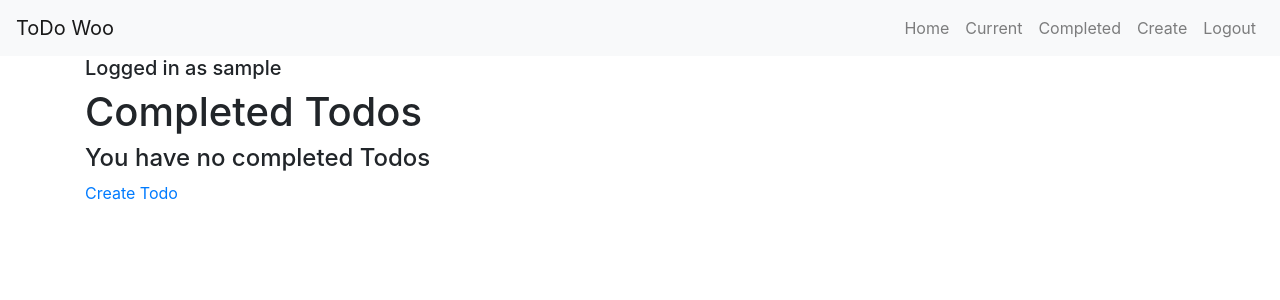
After one commit to hebs87/django_todo, a Django app: page /completed/ in a window 1280 px wide. The commit adds this page. Shown: the top 300 px of the page. Run offline with Django 3.2, Linux system fonts and the light colour scheme; the visitor is signed in with stand-in values (Sample User, id 1); data that the repository does not hold is empty; some libraries are stand-ins or nearby versions.

Commit message:
Added functionality to display completed todo items

```diff
--- a/django_todo/urls.py
+++ b/django_todo/urls.py
@@ -28,6 +28,7 @@ urlpatterns = [
     # To-Do
     path('', todo_views.home, name='home'),
     path('current/', todo_views.currenttodos, name='currenttodos'),
+    path('completed/', todo_views.completedtodos, name='completedtodos'),
     path('create/', todo_views.createtodo, name='createtodo'),
     path('edit/<int:todo_id>', todo_views.edittodo, name='edittodo'),
     path('complete/<int:todo_id>', todo_views.completetodo, name='completetodo'),
--- a/templates/base.html
+++ b/templates/base.html
@@ -28,6 +28,9 @@
                     {% if user.is_authenticated %}
                         <li class="nav-item">
                             <a class="nav-link" href="{% url 'currenttodos' %}">Current</a>
+                        </li>
+                        <li class="nav-item">
+                            <a class="nav-link" href="{% url 'completedtodos' %}">Completed</a>
                         </li>
                         <li class="nav-item">
                             <a class="nav-link" href="{% url 'createtodo' %}">Create</a>
--- /dev/null
+++ b/todo/templates/completed.html
@@ -0,0 +1,26 @@
+{% extends 'base.html' %}
+{% block title %} | Completed Todos{% endblock %}
+{% block content %}
+
+    <h1>Completed Todos</h1>
+
+    {% if all_todos %}
+        <ul>
+            {% for todo in all_todos %}
+                <a href="{% url 'edittodo' todo.id %}">
+                    <li>
+                        {% if todo.important %}<strong>{% endif %}
+                        {{ todo.title }}
+                        {% if todo.important %}</strong>{% endif %}
+                        {% if todo.memo %} - {{ todo.memo }}{% endif %}
+                        - {{ todo.date_completed | date:'j M Y H:i' }}
+                    </li>
+                </a>
+            {% endfor %}
+        </ul>
+    {% else %}
+        <h4>You have no completed Todos</h4>
+    {% endif %}
+    <a href="{% url 'createtodo' %}">Create Todo</a>
+
+{% endblock %}
--- a/todo/templates/view.html
+++ b/todo/templates/view.html
@@ -28,5 +28,4 @@
         {% csrf_token %}
     </form>
 
-
 {% endblock %}
--- a/todo/views.py
+++ b/todo/views.py
@@ -30,6 +30,27 @@ def currenttodos(request):
     }
 
     return render(request, "currenttodos.html", context)
+
+
+@login_required(login_url='loginuser')
+def completedtodos(request):
+    """
+    A view to render the completedtodos.html page and
+    display all completed to-do items for a particular user
+    """
+    # Filter open items for the user that is logged in
+    # Order by date_completed - newest first
+    all_todos = Todo.objects\
+        .filter(
+            user=request.user,
+            date_completed__isnull=False)\
+        .order_by('-date_completed')
+
+    context = {
+        'all_todos': all_todos
+    }
+
+    return render(request, "completed.html", context)
 
 
 @login_required(login_url='loginuser')
```
